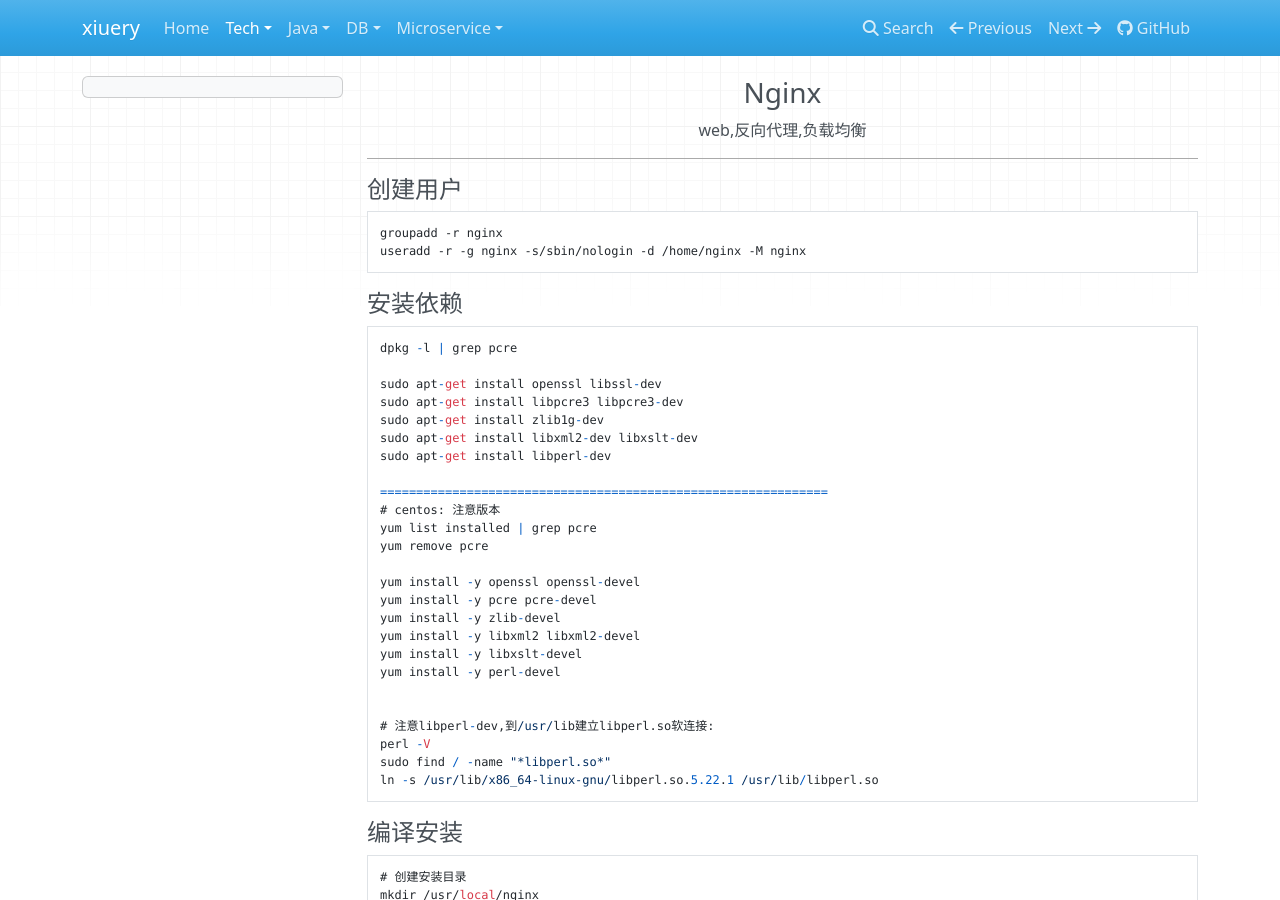
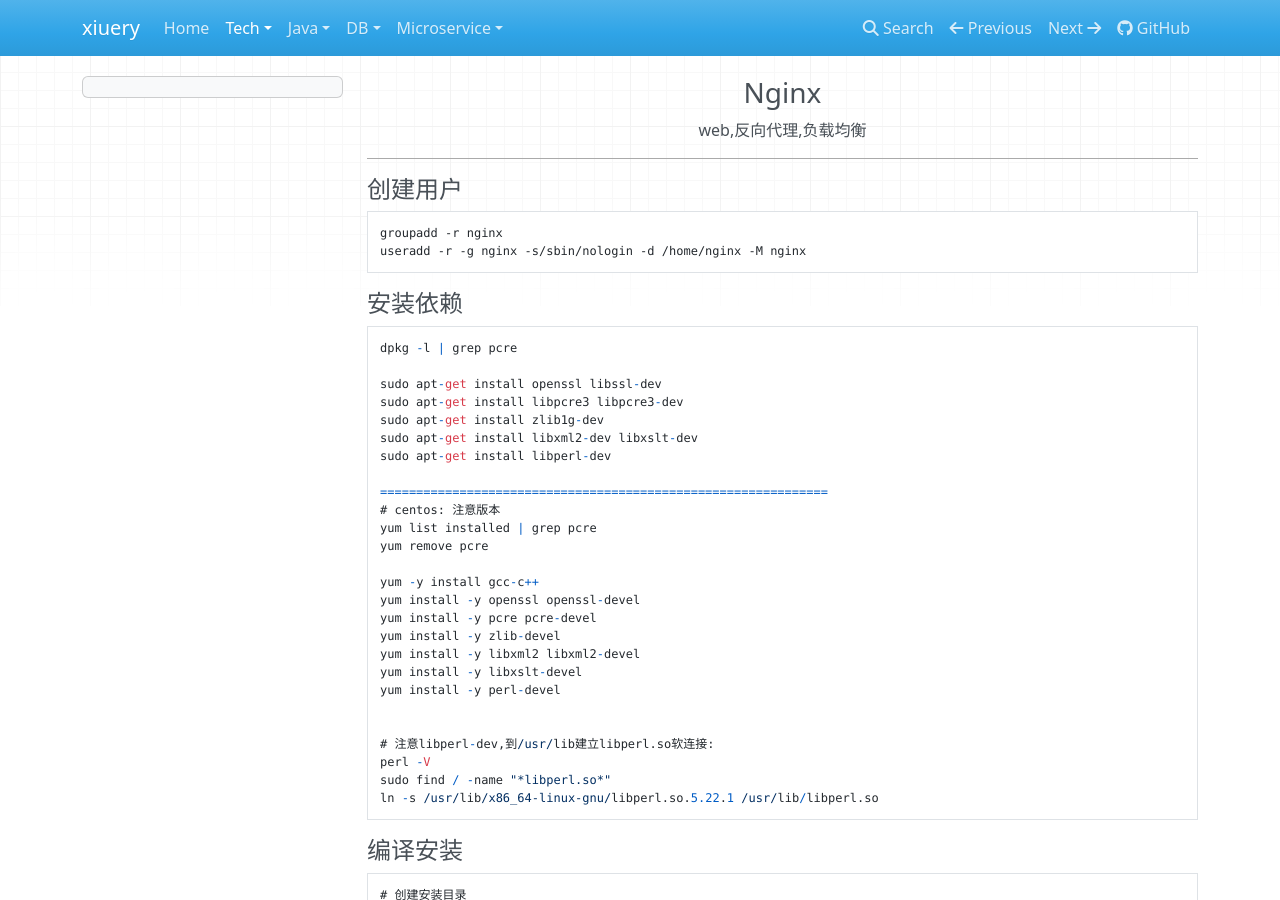
Before and after one commit to xiuery/manual, an MkDocs documentation site: the page built from docs/tech/nginx.md, in a window 1280 px wide and 900 px high. Built offline with MkDocs 1.6.1, drawn with Linux system fonts in a browser that asks for light colours; nearby versions of some CDN libraries.

Commit message:
Update nginx.md

```diff
--- a/docs/tech/nginx.md
+++ b/docs/tech/nginx.md
@@ -24,6 +24,7 @@ sudo apt-get install libperl-dev
 yum list installed | grep pcre
 yum remove pcre
 
+yum -y install gcc-c++
 yum install -y openssl openssl-devel
 yum install -y pcre pcre-devel
 yum install -y zlib-devel
```
